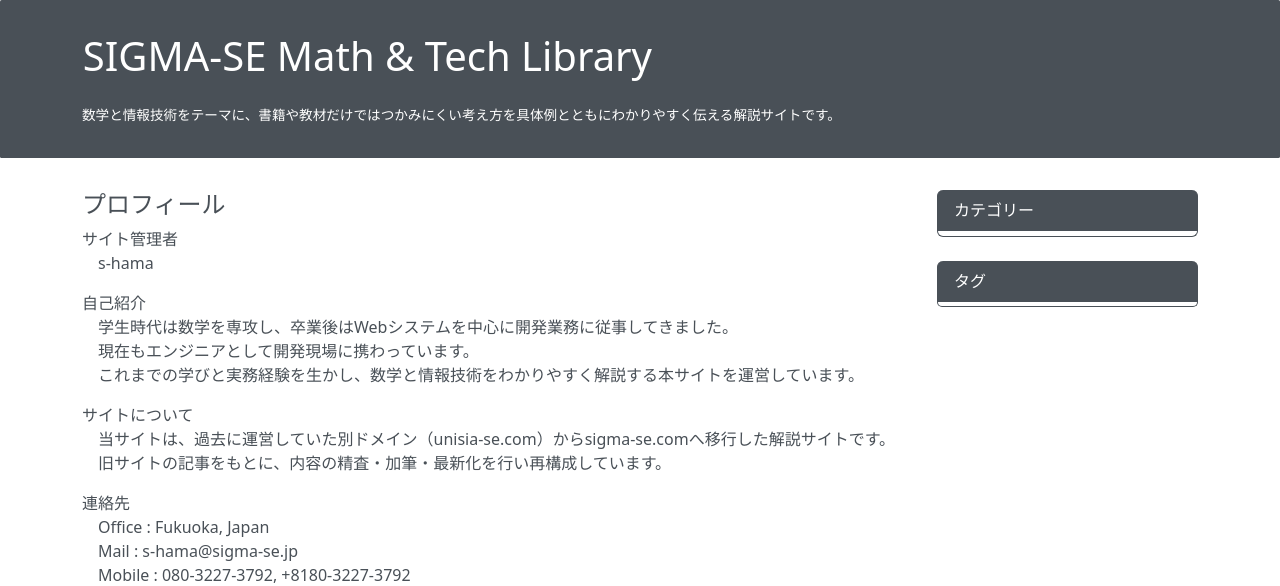
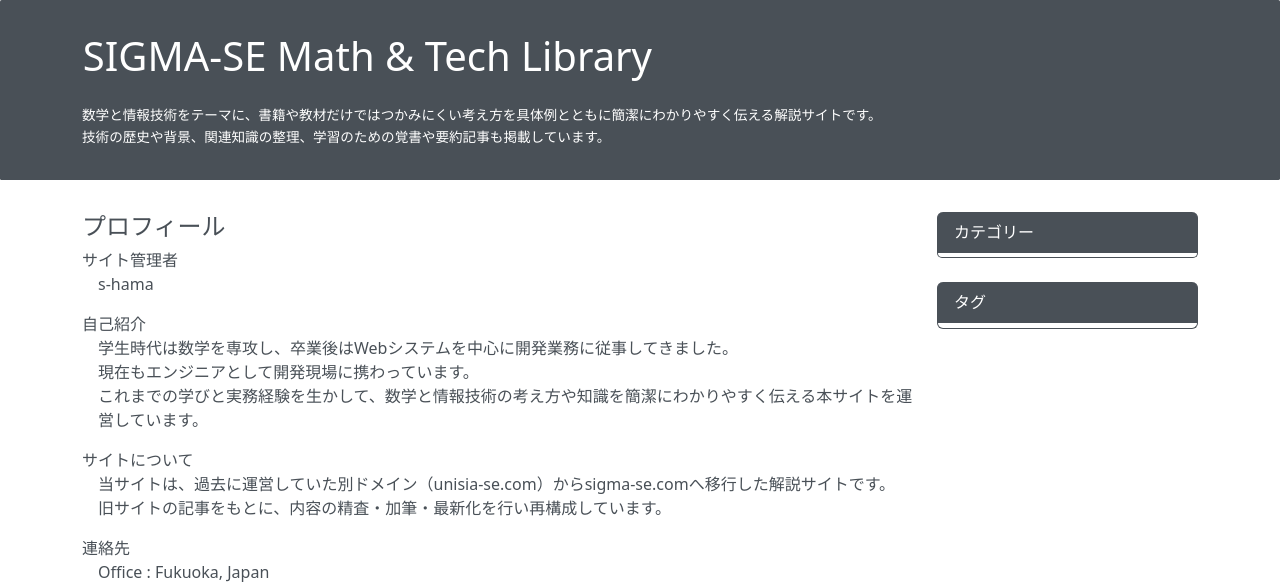
Before and after one commit to s-hama/sigma-se-tech-blog, a Django app: page /profile/ in a window 1280 px wide. Shown: the part 54-640 px from the top of the page. Run offline with Django 4.2, Linux system fonts and the light colour scheme; data that the repository does not hold is empty; some libraries are stand-ins or nearby versions.

Commit message:
feat: update the site description and profile

```diff
--- a/tblog/templates/tblog/base.html
+++ b/tblog/templates/tblog/base.html
@@ -171,7 +171,8 @@
         <div class="container">
             <h1 class="d-none d-sm-block container blog-title">SIGMA-SE Math & Tech Library</h1>
             <br>
-            <div class="blog-notice text-white">数学と情報技術をテーマに、書籍や教材だけではつかみにくい考え方を具体例とともにわかりやすく伝える解説サイトです。</div>
+            <div class="blog-notice text-white">数学と情報技術をテーマに、書籍や教材だけではつかみにくい考え方を具体例とともに簡潔にわかりやすく伝える解説サイトです。</div>
+            <div class="blog-notice text-white">技術の歴史や背景、関連知識の整理、学習のための覚書や要約記事も掲載しています。</div>
         </div>
         <!-- <img border="0" width="1" height="1" src="https://www16.a8.net/0.gif?a8mat=3NN1YJ+3JES8I+50+2HN8K1" alt=""> -->
     </div>
--- a/tblog/templates/tblog/profile.html
+++ b/tblog/templates/tblog/profile.html
@@ -10,7 +10,7 @@
           <p>
             学生時代は数学を専攻し、卒業後はWebシステムを中心に開発業務に従事してきました。<br />
             現在もエンジニアとして開発現場に携わっています。<br />
-            これまでの学びと実務経験を生かし、数学と情報技術をわかりやすく解説する本サイトを運営しています。
+            これまでの学びと実務経験を生かして、数学と情報技術の考え方や知識を簡潔にわかりやすく伝える本サイトを運営しています。
           </p>
         </div>
         <div>サイトについて</div>
```
